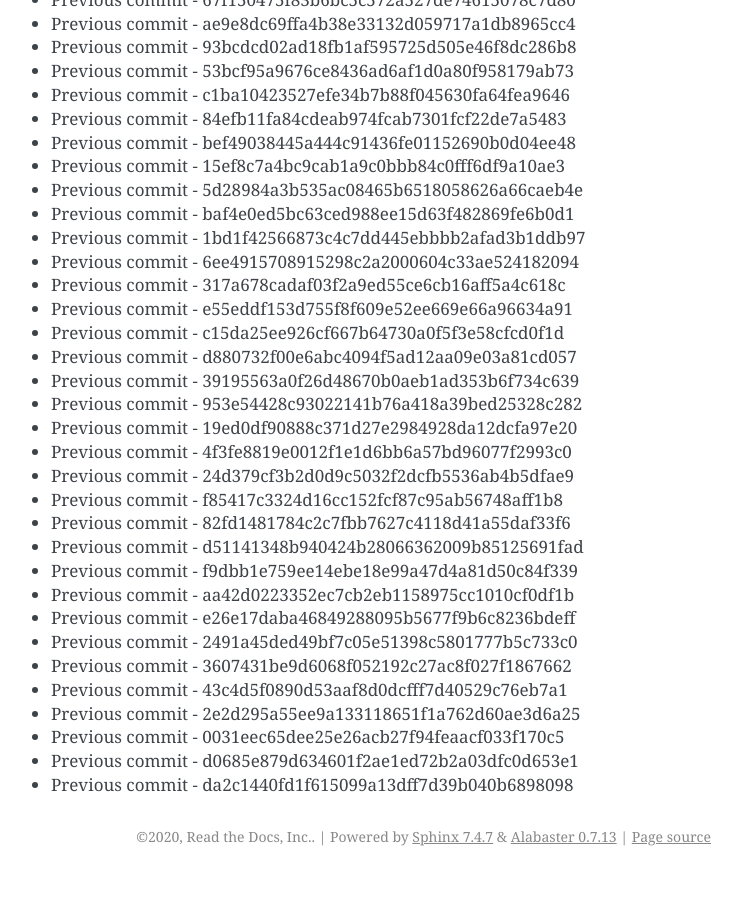
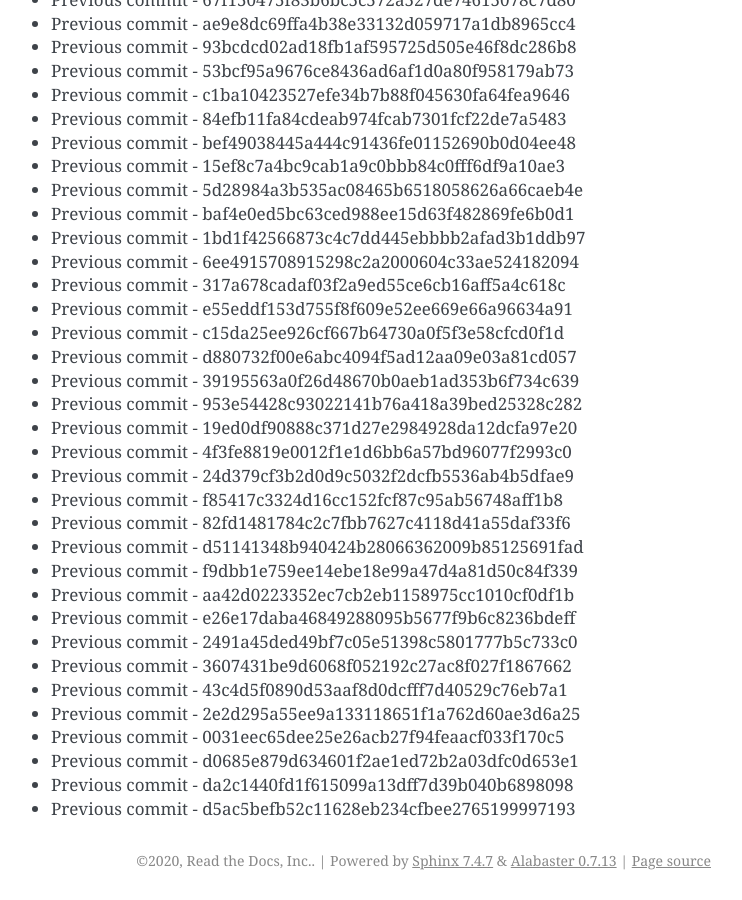
Before and after one commit to readthedocs/rtd-git-stresstest, a Sphinx documentation site: the page built from docs/updates.rst, in a window 1280 px wide and 900 px high, scrolled down 36946 px. Shown: the whole window, without its empty margins (399-1141 px from the left). Built offline with Sphinx 7.4.7, drawn with Linux system fonts in a browser that asks for light colours; before the commit the page ends 37822 px from its top, so only the background shows below that.

Commit message:
Generating commit from previous: d5ac5befb52c11628eb234cfbee2765199997193

```diff
--- a/docs/updates.rst
+++ b/docs/updates.rst
@@ -1584,3 +1584,4 @@ It can be tested for any performance characteristics.
 * Previous commit - 0031eec65dee25e26acb27f94feaacf033f170c5
 * Previous commit - d0685e879d634601f2ae1ed72b2a03dfc0d653e1
 * Previous commit - da2c1440fd1f615099a13dff7d39b040b6898098
+* Previous commit - d5ac5befb52c11628eb234cfbee2765199997193
```
